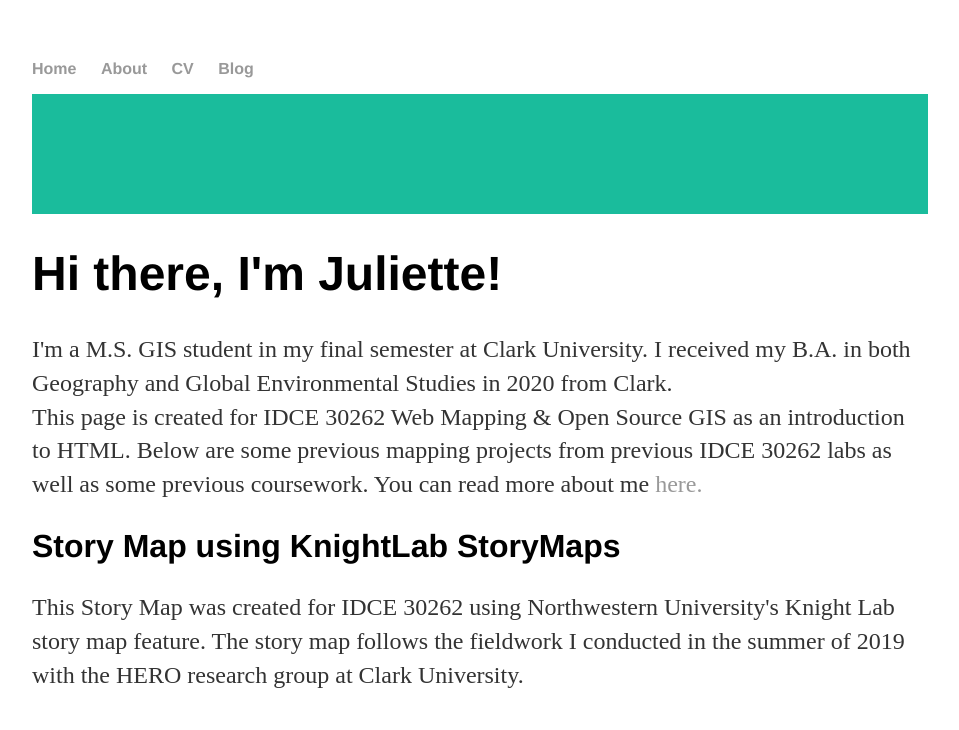
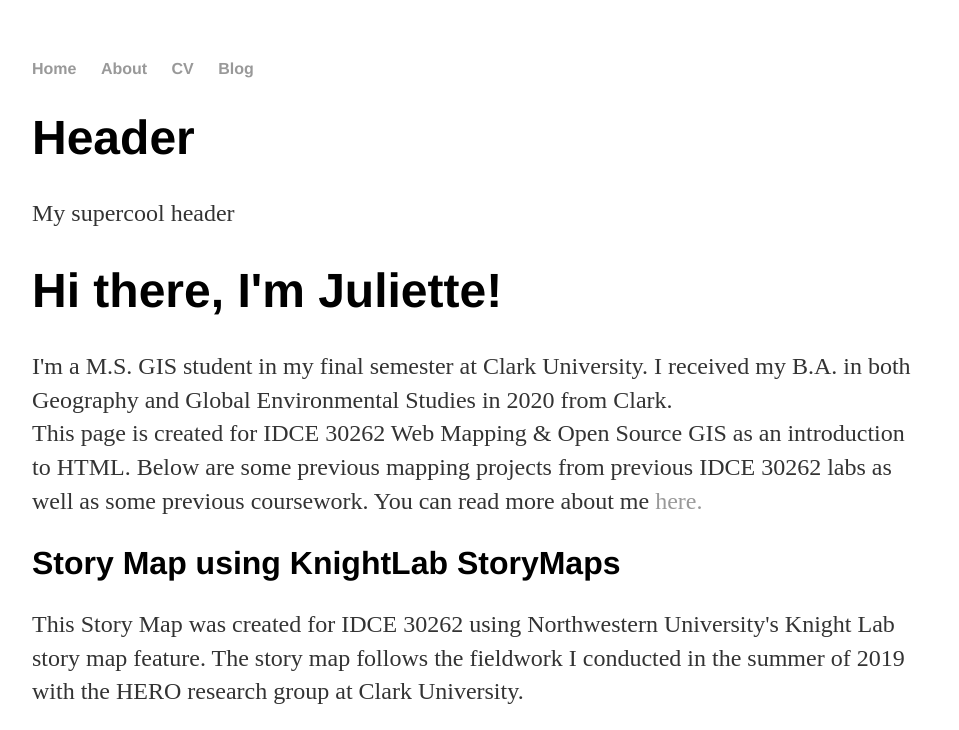
Before and after one commit to jugale/jugale.github.io, a Jekyll site: the page built from index.html, in a window 1280 px wide and 900 px high, cut to the strip 0-730 px from the top of the window. Shown: the whole strip, without its empty margins (160-1119 px from the left). Built offline with Jekyll 4.4.1, drawn with Linux system fonts in a browser that asks for light colours; a script that is not in the unit is left out.

Commit message:
update index

```diff
--- a/index.html
+++ b/index.html
@@ -3,7 +3,10 @@ layout: default
 title: Juliette Gale, GIS Specialist & Remote Sensing Analyst
 ---
 <Head>
-	<header id="header-background"></header>
+	<div class="header">
+  <h1>Header</h1>
+  <p>My supercool header</p>
+</div>
 	<h1>Hi there, I'm Juliette!</h1>
 </Head>
 <body>
```
